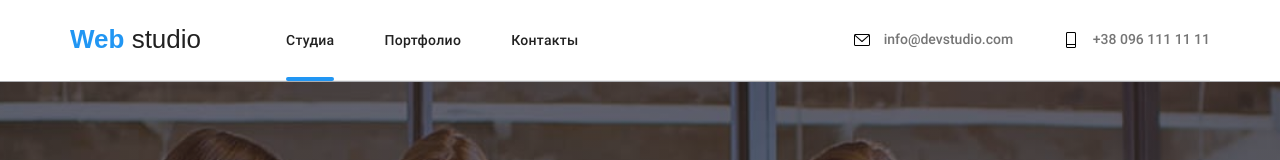
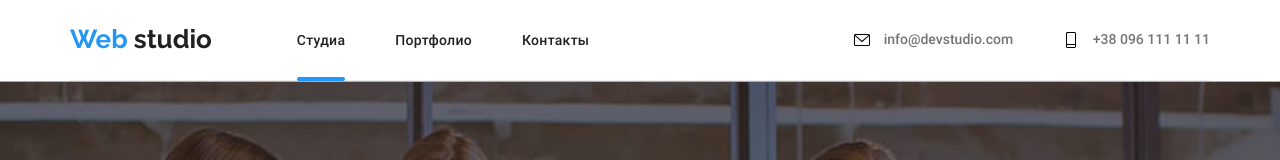
Before and after one commit to Yevhenii-hub/goit-markup-hw-07, a plain HTML site: page index.html in a window 1280 px wide. Shown: the top 160 px of the page. Drawn offline with Linux system fonts and the light colour scheme; the site is published under a folder, as on GitHub Pages, so addresses that start at the root find nothing.

Commit message:
commit 14

```diff
--- a/scss/base/_font-face.scss
+++ b/scss/base/_font-face.scss
@@ -1,13 +1,11 @@
-@import url('https://fonts.googleapis.com/css2?family=Raleway:wght@600;700&family=Roboto:wght@400;500;700;900&display=swap');
-/* roboto-regular - latin_cyrillic */
 @font-face {
   font-family: 'Roboto';
   font-style: normal;
   font-weight: 400;
   src: local('Roboto'), local('Roboto-Regular'),
-    url('/Font-face/roboto-v20-latin_cyrillic-regular.woff2') format('woff2'),
+    url('../font-face/roboto-v20-latin_cyrillic-regular.woff2') format('woff2'),
     /* Chrome 26+, Opera 23+, Firefox 39+ */
-      url('/Font-face/roboto-v20-latin_cyrillic-regular.woff') format('woff'); /* Chrome 6+, Firefox 3.6+, IE 9+, Safari 5.1+ */
+      url('../font-face/roboto-v20-latin_cyrillic-regular.woff') format('woff'); /* Chrome 6+, Firefox 3.6+, IE 9+, Safari 5.1+ */
 }
 /* roboto-500 - latin_cyrillic */
 @font-face {
@@ -15,9 +13,9 @@
   font-style: normal;
   font-weight: 500;
   src: local('Roboto Medium'), local('Roboto-Medium'),
-    url('/Font-face/roboto-v20-latin_cyrillic-500.woff2') format('woff2'),
+    url('../font-face/roboto-v20-latin_cyrillic-500.woff2') format('woff2'),
     /* Chrome 26+, Opera 23+, Firefox 39+ */
-      url('/Font-face/roboto-v20-latin_cyrillic-500.woff') format('woff'); /* Chrome 6+, Firefox 3.6+, IE 9+, Safari 5.1+ */
+      url('../font-face/roboto-v20-latin_cyrillic-500.woff') format('woff'); /* Chrome 6+, Firefox 3.6+, IE 9+, Safari 5.1+ */
 }
 /* roboto-700 - latin_cyrillic */
 @font-face {
@@ -25,9 +23,9 @@
   font-style: normal;
   font-weight: 700;
   src: local('Roboto Bold'), local('Roboto-Bold'),
-    url('/Font-face/roboto-v20-latin_cyrillic-700.woff2') format('woff2'),
+    url('../font-face/roboto-v20-latin_cyrillic-700.woff2') format('woff2'),
     /* Chrome 26+, Opera 23+, Firefox 39+ */
-      url('/Font-face/roboto-v20-latin_cyrillic-700.woff') format('woff'); /* Chrome 6+, Firefox 3.6+, IE 9+, Safari 5.1+ */
+      url('../font-face/roboto-v20-latin_cyrillic-700.woff') format('woff'); /* Chrome 6+, Firefox 3.6+, IE 9+, Safari 5.1+ */
 }
 /* roboto-900 - latin_cyrillic */
 @font-face {
@@ -35,9 +33,9 @@
   font-style: normal;
   font-weight: 900;
   src: local('Roboto Black'), local('Roboto-Black'),
-    url('/Font-face/roboto-v20-latin_cyrillic-900.woff2') format('woff2'),
+    url('../font-face/roboto-v20-latin_cyrillic-900.woff2') format('woff2'),
     /* Chrome 26+, Opera 23+, Firefox 39+ */
-      url('/Font-face/roboto-v20-latin_cyrillic-900.woff') format('woff'); /* Chrome 6+, Firefox 3.6+, IE 9+, Safari 5.1+ */
+      url('../font-face/roboto-v20-latin_cyrillic-900.woff') format('woff'); /* Chrome 6+, Firefox 3.6+, IE 9+, Safari 5.1+ */
 }
 
 /* raleway-700 - latin_cyrillic */
@@ -46,7 +44,7 @@
   font-style: normal;
   font-weight: 700;
   src: local(''),
-    url('/Font-face/raleway-v17-latin_cyrillic-700.woff2') format('woff2'),
+    url('../font-face/raleway-v17-latin_cyrillic-700.woff2') format('woff2'),
     /* Chrome 26+, Opera 23+, Firefox 39+ */
-      url('/Font-face/raleway-v17-latin_cyrillic-700.woff') format('woff'); /* Chrome 6+, Firefox 3.6+, IE 9+, Safari 5.1+ */
+      url('../font-face/raleway-v17-latin_cyrillic-700.woff') format('woff'); /* Chrome 6+, Firefox 3.6+, IE 9+, Safari 5.1+ */
 }
```
Also changed, not shown: css/main.css, css/main.min.css, css/portfolio.css, css/portfolio.min.css, 4 other files.
